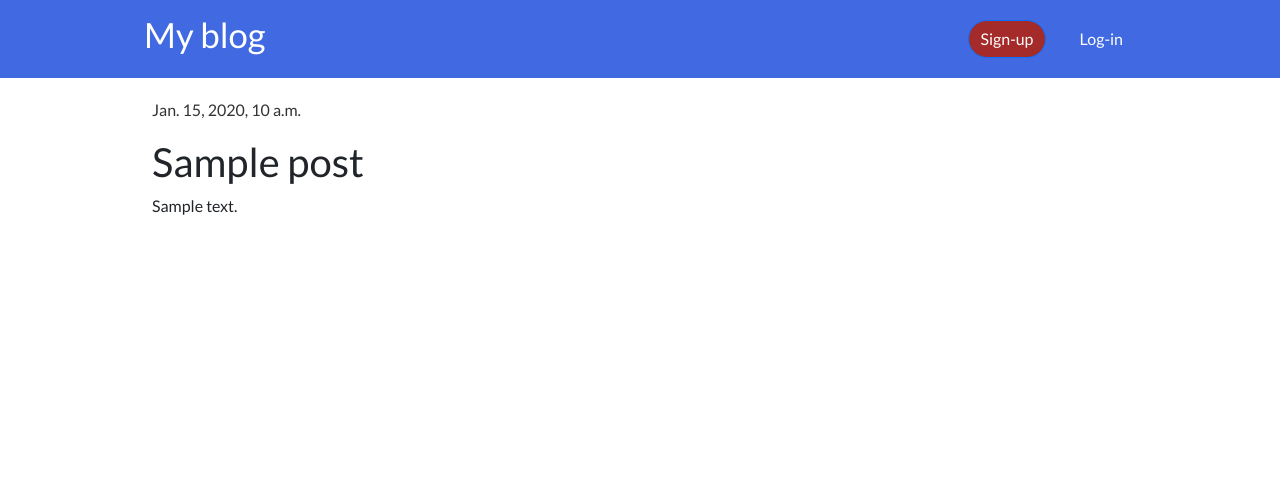
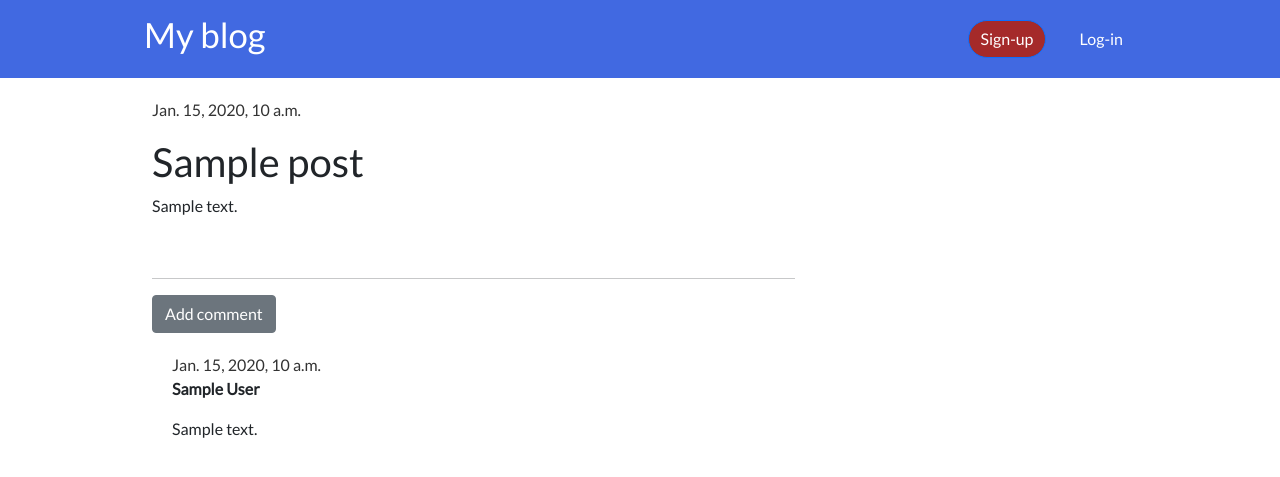
Before and after one commit to Arun445/blog_app, a Django app: page /post/1/ in a window 1280 px wide. Shown: the top 477 px of the page. Run offline with Django 3.2, Linux system fonts and the light colour scheme; tables that the repository leaves empty hold one stand-in row (values such as "Sample post").

Commit message:
Added comments model and a way to comments on blog posts

```diff
--- a/blog/admin.py
+++ b/blog/admin.py
@@ -1,5 +1,5 @@
 from django.contrib import admin
-from .models import Post
+from .models import Post, Comment
 
 
 
@@ -9,3 +9,4 @@ from .models import Post
 
 
 admin.site.register(Post)
+admin.site.register(Comment)
--- a/blog/models.py
+++ b/blog/models.py
@@ -16,3 +16,13 @@ class Post(models.Model):
 
     def __str__(self):
         return self.title
+
+class Comment(models.Model):
+    post = models.ForeignKey('blog.Post', on_delete=models.CASCADE, related_name='comments')
+    author = models.CharField(max_length=200)
+    text = models.TextField()
+    created_date = models.DateTimeField(default=timezone.now)
+
+    def __str__(self):
+        return self.text
+#
--- a/blog/static/blog/blog.css
+++ b/blog/static/blog/blog.css
@@ -89,3 +89,7 @@ a {
 .sign-in button:hover {
     color:#B0E0E6;
 }
+
+.comment {
+    margin: 20px 0px 20px 20px;
+}
--- a/blog/templates/blog/post_detail.html
+++ b/blog/templates/blog/post_detail.html
@@ -25,4 +25,21 @@
     <p>{{ post.text|linebreaksbr }}</p>
 
 </div>
+
+<hr>
+<a href="{% url 'add_comment_to_post' pk=post.pk %}" class="btn btn-secondary" >Add comment</a>
+{% for comment in post.comments.all %}
+    <div class="comment">
+        <div class="date">
+            {{ comment.created_date }}
+        </div>
+
+        <p><strong>{{ comment.author }}</strong></p>
+        <p>{{ comment.text }}</p>
+    </div>
+
+    {% empty %}
+        <p>No comments yet....</p>
+{% endfor %}
+
 {% endblock content %}
--- a/blog/urls.py
+++ b/blog/urls.py
@@ -10,4 +10,5 @@ urlpatterns = [
     path('post/<int:pk>/edit/', views.post_edit, name='post_edit'),
     path('drafts/', views.post_draft_list, name='post_draft_list'),
     path('post/<int:pk>/publish/', views.post_publish, name='post_publish'),
+    path('post/<int:pk>/comment', views.add_comment_to_post, name='add_comment_to_post'),
 ]
--- a/blog/views.py
+++ b/blog/views.py
@@ -1,6 +1,6 @@
 from django.shortcuts import render, get_object_or_404, redirect
 from .models import Post
-from .forms import PostForm
+from .forms import PostForm, CommentForm
 from django.utils import timezone
 from django.contrib.auth.decorators import login_required
 
@@ -38,7 +38,7 @@ def post_new(request):
     else:
         form = PostForm()
         context = {'form': form}
-        return render(request, 'blog/post_edit.html', context)
+    return render(request, 'blog/post_edit.html', context)
 
 
 # Update an existing post
@@ -55,7 +55,7 @@ def post_edit(request, pk):
     else:
         form = PostForm(instance=post)
         context = {'form': form, 'post':post}
-        return render(request, 'blog/post_edit.html', context)
+    return render(request, 'blog/post_edit.html', context)
 
 
 #Shows all the posts that are created, but aren't published yet
@@ -73,3 +73,18 @@ def post_publish(request, pk):
     post = get_object_or_404(Post, pk=pk)
     post.publish()
     return redirect('post_detail', pk=pk)
+
+def add_comment_to_post(request, pk):
+    post = get_object_or_404(Post, pk=pk)
+    if request.method == 'POST':
+        form = CommentForm(request.POST)
+        if form.is_valid():
+            comment = form.save(commit=False)
+            comment.author = request.user
+            comment.post = post
+            comment.save()
+            return redirect('post_detail', pk=post.pk)
+
+    else:
+        form = CommentForm()
+    return render(request, 'blog/add_comment_to_post.html', {'form': form})
```
Also changed, not shown: blog/forms.py (+6 -1 lines), blog/templates/blog/add_comment_to_post.html (added, +16 -0 lines), blog/migrations/0002_comment.py (added).
